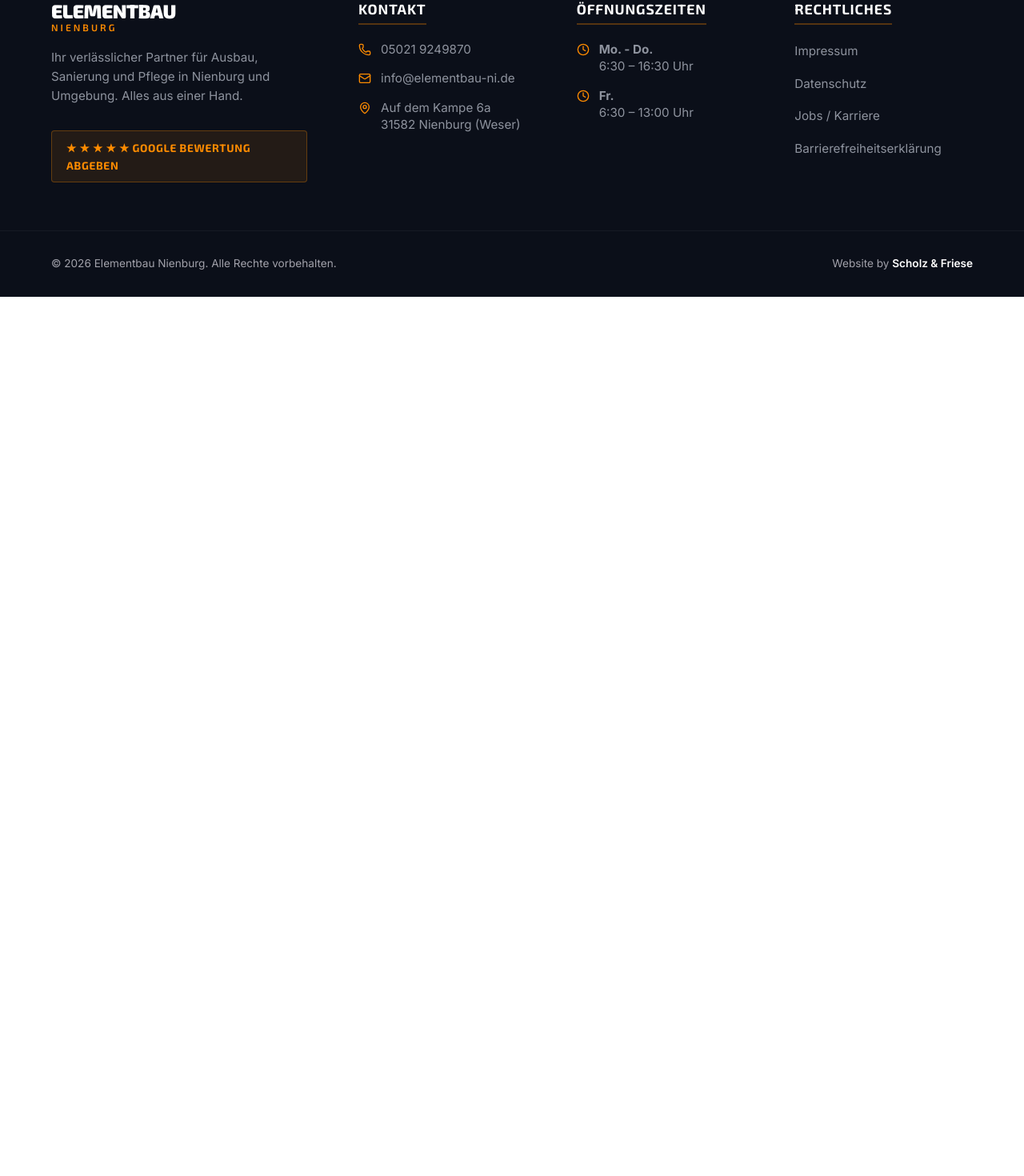
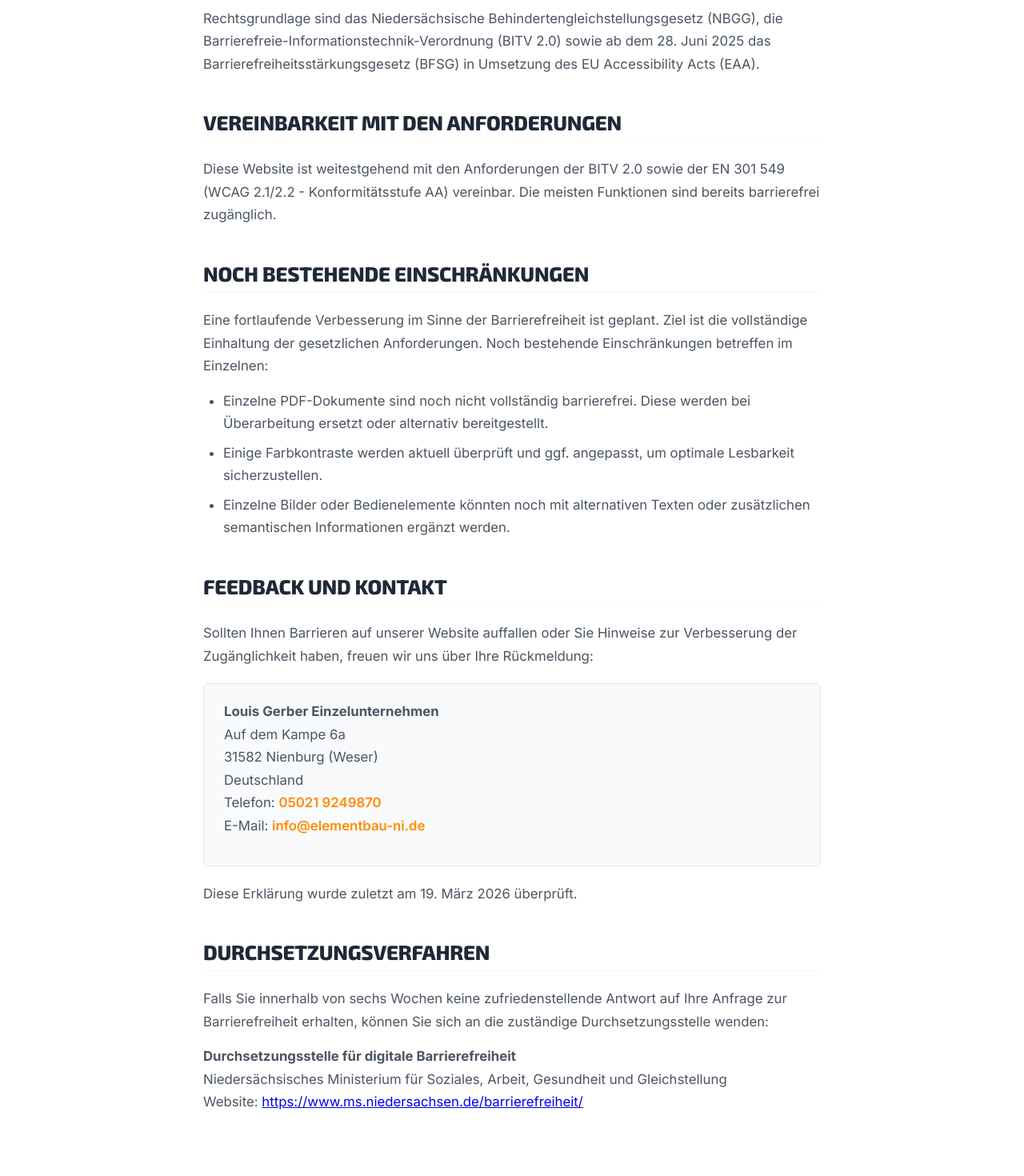
Before and after one commit to friesescholz-byte/elementbau-nienburg, a React (Vite) app: page /barrierefreiheit in a window 1280 px wide. Shown: the part 429-1899 px from the top of the page at 80% size. Before the commit the page ends 800 px from the top, so only its background shows below. Built offline with nearby package versions, Linux system fonts and the light colour scheme.

Commit message:
Layout adjustments, updated form config, added accessibility page and updated agency footer link

```diff
--- a/src/App.jsx
+++ b/src/App.jsx
@@ -7,6 +7,7 @@ import KontaktPage from './pages/KontaktPage';
 import BewerbenPage from './pages/BewerbenPage';
 import ImprintPage from './pages/ImprintPage';
 import PrivacyPage from './pages/PrivacyPage';
+import AccessibilityPage from './pages/AccessibilityPage';
 import './App.css';
 
 // Scroll to Top Utility Component
@@ -45,6 +46,7 @@ function App() {
           <Route path="/bewerben" element={<BewerbenPage />} />
           <Route path="/impressum" element={<ImprintPage />} />
           <Route path="/datenschutz" element={<PrivacyPage />} />
+          <Route path="/barrierefreiheit" element={<AccessibilityPage />} />
         </Routes>
       </main>
       <Footer />
--- a/src/components/Footer.jsx
+++ b/src/components/Footer.jsx
@@ -95,14 +95,7 @@ export default function Footer() {
               <Link to="/bewerben" className="footer-link">Jobs / Karriere</Link>
             </li>
             <li>
-              <a
-                href="https://assets.zyrosite.com/snetI6TO2furnKS3/barrierefreiheitserklaerung_-1-CHov7Amxl9ua9N7T.pdf"
-                target="_blank"
-                rel="noopener noreferrer"
-                className="footer-link"
-              >
-                Barrierefreiheitserklärung
-              </a>
+              <Link to="/barrierefreiheit" className="footer-link">Barrierefreiheitserklärung</Link>
             </li>
           </ul>
         </div>
@@ -114,7 +107,7 @@ export default function Footer() {
         <div className="footer-bottom-container">
           <p>© {currentYear} Elementbau Nienburg. Alle Rechte vorbehalten.</p>
           <p className="agency-tag">
-            Website by <a href="https://scholz-friese.de" target="_blank" rel="noopener noreferrer">Scholz & Friese</a>
+            Website by <a href="https://scholz-friese-webdesign.de/" target="_blank" rel="noopener noreferrer">Scholz & Friese Webdesign</a>
           </p>
         </div>
       </div>
--- /dev/null
+++ b/src/pages/AccessibilityPage.jsx
@@ -0,0 +1,74 @@
+import React from 'react';
+import './LegalPages.css';
+
+export default function AccessibilityPage() {
+  return (
+    <div className="legal-page-wrapper">
+      <div className="container legal-container">
+        <h1 className="legal-title">Barrierefreiheitserklärung</h1>
+        <p className="legal-subtitle">Stand: 10. März 2026</p>
+
+        <div className="legal-section">
+          <p>
+            Die Betreiberin dieser Website (<a href="https://elementbau-nienburg.de/">https://elementbau-nienburg.de/</a>) legt großen Wert auf eine möglichst barrierefreie Zugänglichkeit der Inhalte. Die Website wurde unter Berücksichtigung aktueller Anforderungen an digitale Barrierefreiheit gestaltet und wird kontinuierlich weiter optimiert.
+          </p>
+          <p>
+            Rechtsgrundlage sind das Niedersächsische Behindertengleichstellungsgesetz (NBGG), die Barrierefreie-Informationstechnik-Verordnung (BITV 2.0) sowie ab dem 28. Juni 2025 das Barrierefreiheitsstärkungsgesetz (BFSG) in Umsetzung des EU Accessibility Acts (EAA).
+          </p>
+        </div>
+
+        <div className="legal-section">
+          <h2>Vereinbarkeit mit den Anforderungen</h2>
+          <p>
+            Diese Website ist weitestgehend mit den Anforderungen der BITV 2.0 sowie der EN 301 549 (WCAG 2.1/2.2 - Konformitätsstufe AA) vereinbar. Die meisten Funktionen sind bereits barrierefrei zugänglich.
+          </p>
+        </div>
+
+        <div className="legal-section">
+          <h2>Noch bestehende Einschränkungen</h2>
+          <p>
+            Eine fortlaufende Verbesserung im Sinne der Barrierefreiheit ist geplant. Ziel ist die vollständige Einhaltung der gesetzlichen Anforderungen. Noch bestehende Einschränkungen betreffen im Einzelnen:
+          </p>
+          <ul>
+            <li>Einzelne PDF-Dokumente sind noch nicht vollständig barrierefrei. Diese werden bei Überarbeitung ersetzt oder alternativ bereitgestellt.</li>
+            <li>Einige Farbkontraste werden aktuell überprüft und ggf. angepasst, um optimale Lesbarkeit sicherzustellen.</li>
+            <li>Einzelne Bilder oder Bedienelemente könnten noch mit alternativen Texten oder zusätzlichen semantischen Informationen ergänzt werden.</li>
+          </ul>
+        </div>
+
+        <div className="legal-section">
+          <h2>Feedback und Kontakt</h2>
+          <p>
+            Sollten Ihnen Barrieren auf unserer Website auffallen oder Sie Hinweise zur Verbesserung der Zugänglichkeit haben, freuen wir uns über Ihre Rückmeldung:
+          </p>
+          <div className="contact-legal-links">
+            <p>
+              <strong>Louis Gerber Einzelunternehmen</strong><br />
+              Auf dem Kampe 6a<br />
+              31582 Nienburg (Weser)<br />
+              Deutschland<br />
+              Telefon: <a href="tel:+4950219249870">05021 9249870</a><br />
+              E-Mail: <a href="mailto:info@elementbau-ni.de">info@elementbau-ni.de</a>
+            </p>
+          </div>
+          <p style={{ marginTop: '20px' }}>
+            Diese Erklärung wurde zuletzt am 19. März 2026 überprüft.
+          </p>
+        </div>
+
+        <div className="legal-section">
+          <h2>Durchsetzungsverfahren</h2>
+          <p>
+            Falls Sie innerhalb von sechs Wochen keine zufriedenstellende Antwort auf Ihre Anfrage zur Barrierefreiheit erhalten, können Sie sich an die zuständige Durchsetzungsstelle wenden:
+          </p>
+          <p>
+            <strong>Durchsetzungsstelle für digitale Barrierefreiheit</strong><br />
+            Niedersächsisches Ministerium für Soziales, Arbeit, Gesundheit und Gleichstellung<br />
+            Website: <a href="https://www.ms.niedersachsen.de/barrierefreiheit/" target="_blank" rel="noopener noreferrer">https://www.ms.niedersachsen.de/barrierefreiheit/</a>
+          </p>
+        </div>
+
+      </div>
+    </div>
+  );
+}
--- a/src/pages/BewerbenPage.jsx
+++ b/src/pages/BewerbenPage.jsx
@@ -68,7 +68,7 @@ export default function BewerbenPage() {
         body: JSON.stringify({
           ...formData,
           turnstileToken,
-          toEmail: 'info@elementbau-ni.de',
+          toEmail: 'scholz.friese@gmail.com',
           formType: 'bewerbung'
         }),
       });
--- a/src/pages/HomePage.jsx
+++ b/src/pages/HomePage.jsx
@@ -383,59 +383,14 @@ export default function HomePage() {
         </div>
       </section>
 
-      {/* 5. ÜBER UNS SECTION */}
-      <section id="ueber-uns" className="about-section">
-        <div className="container about-grid">
-
-          <div className="about-content">
-            <div className="section-tag">Das sind wir</div>
-
-            <h2 className="about-title">
-              Jung. Dynamisch.<br /><span class="highlight">Handwerk mit Herz.</span>
-            </h2>
-
-            <p className="about-text">
-              Hallo, ich bin Louis Gerber. Als junges Unternehmen aus der Region stehen wir für eine neue Generation im Handwerk: modern, verlässlich und immer auf Augenhöhe mit unseren Kunden.
-            </p>
-
-            <p className="about-text">
-              Wir sind kein riesiger, anonymer Konzern, sondern ein eingespieltes Team, das anpackt. Ob Trockenbau, Sanierung oder schnelle Hilfe beim Wasserschaden – wir legen Wert auf ehrliche Arbeit, direkte Kommunikation und Ergebnisse, die sich sehen lassen können. Bei uns wissen Sie immer, wer auf Ihrer Baustelle arbeitet.
-            </p>
-
-            <div className="claim-box">
-              <span className="claim-title">Meine Philosophie</span>
-              <p className="claim-text">
-                "Gute Arbeit braucht kein langes Reden, sondern saubere Ausführung und ein klares Wort."
-              </p>
-            </div>
-
-            <a href="/bewerben" className="btn-solid">
-              Werde Teil unseres Teams
-              <ArrowRight className="arrow" />
-            </a>
-          </div>
-
-          <div className="image-container">
-            <div className="image-wrapper">
-              <img
-                src={`${r2Url}/profilbild_louis_gerber-EnnxyBfGmmKeemaD.jpeg`}
-                alt="Portrait von Louis Gerber - Elementbau"
-                className="profile-img"
-              />
-            </div>
-          </div>
-
-        </div>
-      </section>
-
-      {/* 6. REFERENZEN & PROJEKTE SECTION */}
+      {/* 5. REFERENZEN & PROJEKTE SECTION */}
       <section id="projekte" className="references-section">
         <div className="container">
 
           <div className="ref-header">
             <div className="section-tag">Referenzen / Projekte</div>
             <h2 className="ref-title">
-              Qualität, die<br /><span class="highlight">man sieht.</span>
+              Qualität, die<br /><span className="highlight">man sieht.</span>
             </h2>
             <p className="ref-intro">
               Ein kleiner Einblick in unsere tägliche Arbeit – von der Badsanierung bis zum Dachgeschossausbau.
@@ -567,6 +522,51 @@ export default function HomePage() {
         </div>
       </section>
 
+      {/* 6. ÜBER UNS SECTION */}
+      <section id="ueber-uns" className="about-section">
+        <div className="container about-grid">
+
+          <div className="about-content">
+            <div className="section-tag">Das sind wir</div>
+
+            <h2 className="about-title">
+              Jung. Dynamisch.<br /><span className="highlight">Handwerk mit Herz.</span>
+            </h2>
+
+            <p className="about-text">
+              Hallo, ich bin Louis Gerber. Als junges Unternehmen aus der Region stehen wir für eine neue Generation im Handwerk: modern, verlässlich und immer auf Augenhöhe mit unseren Kunden.
+            </p>
+
+            <p className="about-text">
+              Wir sind kein riesiger, anonymer Konzern, sondern ein eingespieltes Team, das anpackt. Ob Trockenbau, Sanierung oder schnelle Hilfe beim Wasserschaden – wir legen Wert auf ehrliche Arbeit, direkte Kommunikation und Ergebnisse, die sich sehen lassen können. Bei uns wissen Sie immer, wer auf Ihrer Baustelle arbeitet.
+            </p>
+
+            <div className="claim-box">
+              <span className="claim-title">Meine Philosophie</span>
+              <p className="claim-text">
+                "Gute Arbeit braucht kein langes Reden, sondern saubere Ausführung und ein klares Wort."
+              </p>
+            </div>
+
+            <a href="/bewerben" className="btn-solid">
+              Werde Teil unseres Teams
+              <ArrowRight className="arrow" />
+            </a>
+          </div>
+
+          <div className="image-container">
+            <div className="image-wrapper">
+              <img
+                src={`${r2Url}/profilbild_louis_gerber-EnnxyBfGmmKeemaD.jpeg`}
+                alt="Portrait von Louis Gerber - Elementbau"
+                className="profile-img"
+              />
+            </div>
+          </div>
+
+        </div>
+      </section>
+
       {/* 7. FINAL CTA & CONTACT SECTION */}
       <section className="final-cta-section">
         <div className="container">
--- a/src/pages/KontaktPage.jsx
+++ b/src/pages/KontaktPage.jsx
@@ -75,7 +75,7 @@ export default function KontaktPage() {
         body: JSON.stringify({
           ...formData,
           turnstileToken,
-          toEmail: 'info@elementbau-ni.de',
+          toEmail: 'scholz.friese@gmail.com',
           formType: 'kontakt'
         }),
       });
```
Also changed, not shown: 1 other file (tests, documents, lock files or other folders).
